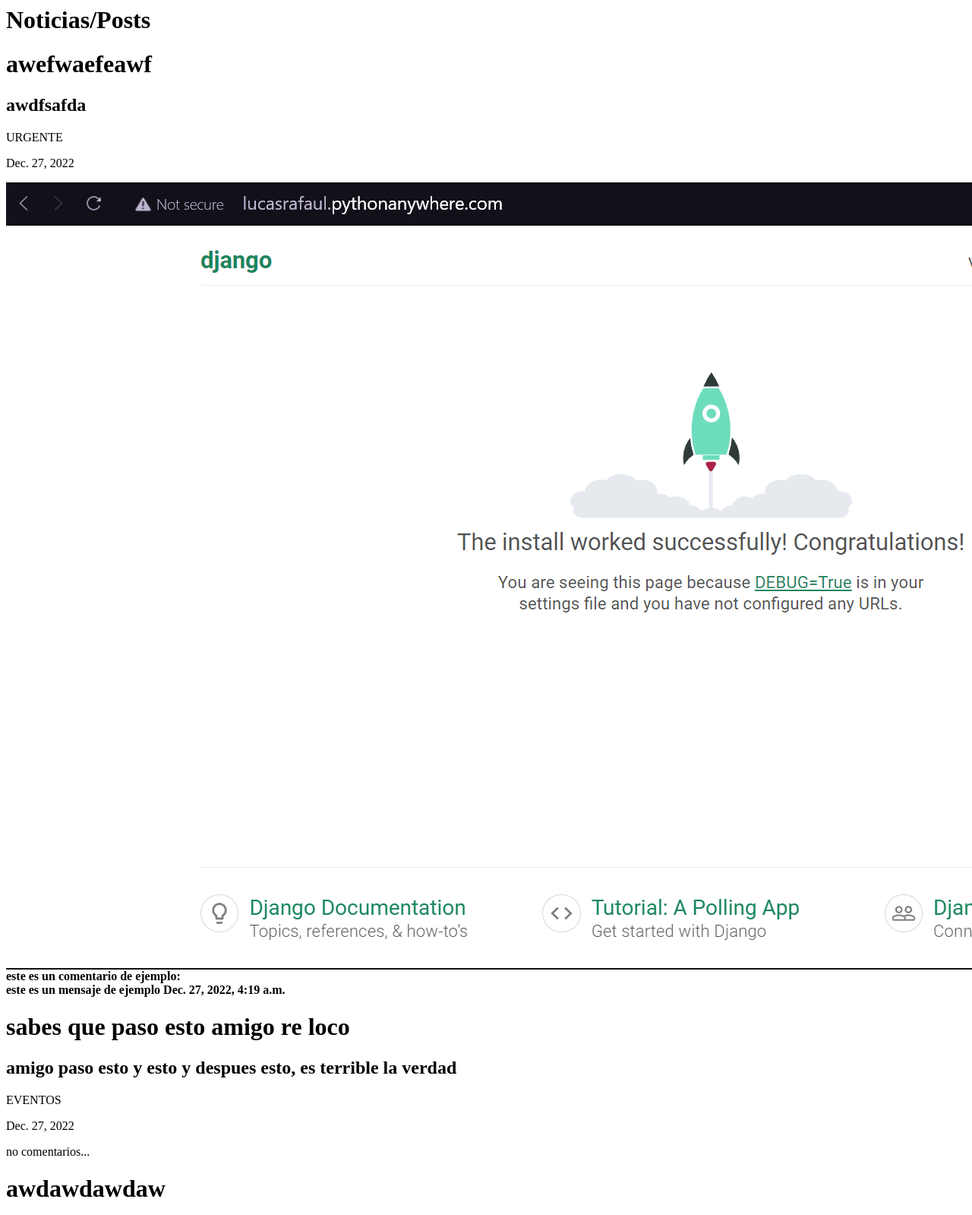
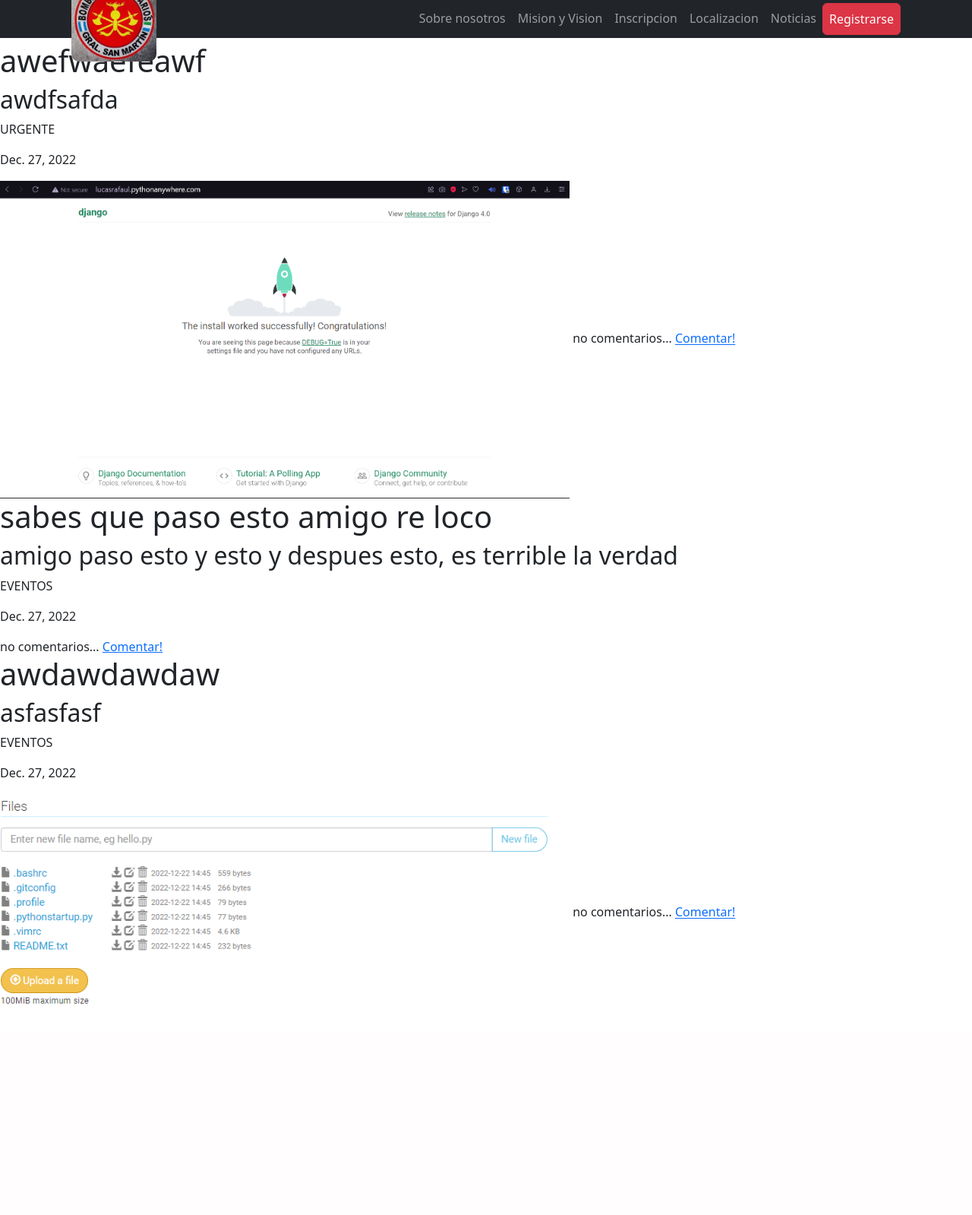
Before and after one commit to lucasRafaul/Pagina-Bomberos-Voluntarios, a Django app: page /posts/ in a window 1280 px wide; the page is wider, and only the part inside the window is pictured. Shown: the top 1599 px of that part at 76% size. After the commit the page ends 1321 px from the top of that part, so only its background shows below. Run offline with Django 3.2, Linux system fonts and the light colour scheme; data comes from the database, SQL or seed files in the repository; both versions use the stored data as it was after the commit.

Commit message:
Add files via upload

```diff
--- a/djangopractica/myproject/login/admin.py
+++ b/djangopractica/myproject/login/admin.py
@@ -1,6 +1,7 @@
 from django.contrib import admin
 from .models import *
 # Register your models here.
+
 admin.site.register(ejemplo)
 admin.site.register(Categoria)
 admin.site.register(Noticia)
--- a/djangopractica/myproject/login/models.py
+++ b/djangopractica/myproject/login/models.py
@@ -29,6 +29,7 @@
 
 
 class Comentario(models.Model):
+    id = models.AutoField(primary_key=True)
     noticia = models.ForeignKey(
         Noticia, related_name='comentarios', on_delete=models.CASCADE)
     nombre = models.CharField(max_length=255)
--- a/djangopractica/myproject/login/templates/blog.html
+++ b/djangopractica/myproject/login/templates/blog.html
@@ -10,9 +10,9 @@
 </head>
 <body>
     <form method="POST" enctype="multipart/form-data">
-    {% csrf_token %}
-    {{form.as_p}}
-        <button class="btn btn-danger" type="submit">Save</button>
+        {% csrf_token %}
+            {{form.as_p}}
+            <button class="btn btn-danger" type="submit">Save</button>
     </form>
 </body>
 </html>
--- a/djangopractica/myproject/login/templates/posts.html
+++ b/djangopractica/myproject/login/templates/posts.html
@@ -1,18 +1,41 @@
 {% load social_share %}
+<script src="https://cdn.jsdelivr.net/npm/bootstrap@5.1.3/dist/js/bootstrap.bundle.min.js"></script>
+<link rel="stylesheet" href="https://cdn.jsdelivr.net/npm/bootstrap@5.2.3/dist/css/bootstrap.min.css" rel="stylesheet" integrity="sha384-rbsA2VBKQhggwzxH7pPCaAqO46MgnOM80zW1RWuH61DGLwZJEdK2Kadq2F9CUG65" crossorigin="anonymous">
+<nav class="navbar navbar-expand-lg navbar-dark bg-dark fixed-top" id="mainNav" style="height: 50px;">
+    <div class="container px-4">
+        <img src="static/logoBomberosV.ico" alt="" id="logo" style="width: 7rem; border-radius: 10px;">
+        <button class="navbar-toggler" type="button" data-bs-toggle="collapse" data-bs-target="#navbarResponsive" aria-controls="navbarResponsive" aria-expanded="false" aria-label="Toggle navigation"><span class="navbar-toggler-icon"></span></button>
+        <div class="collapse navbar-collapse" id="navbarResponsive">
+            <ul class="navbar-nav ms-auto">
+                <li class="nav-item"><a class="nav-link" href="#about">Sobre nosotros</a></li>
+                <li class="nav-item"><a class="nav-link" href="#mision">Mision y Vision</a></li>
+                <li class="nav-item"><a class="nav-link" href="#Inscripcion">Inscripcion</a></li>
+                <li class="nav-item"><a class="nav-link" href="#Localizacion">Localizacion</a></li>
+                <li class="nav-item"><a class="nav-link" href="/blog/">Noticias</a></li>
+                <button class="btn btn-danger" style="padding: 8px;">Registrarse</button>
+            </ul>
+        </div>
+    </div>
+</nav>
 <h1>Noticias/Posts</h1>
-{% for noticia in noticias %}
+{% if not noticias %}
+    no hay noticias....
+{% else %}
+    {% for noticia in noticias %}
     <div>
         <h1>{{noticia.titulo}}</h1>
         <h2>{{noticia.contenido}}</h2>
         <p>{{noticia.categoria}}</p>
         <p>{{noticia.fecha_pub}}</p>
         {% if noticia.imagen %}
-        <img src="{{noticia.imagen.url}}">
+        <img src="{{noticia.imagen.url}}" width="750px">
         {% endif %}
-        {% if not noticia.comentarios.all %}
+        {% post_to_facebook object_or_url "Post to Facebook!" %}
+        {% if not comentarios.objects.all %}
             no comentarios...
+            <a href="#">Comentar!</a>
         {% else %}
-            {% for comentario in noticia.comentarios.all %}
+            {% for comentario in comentarios %}
                 <strong>
                     {{comentario.nombre}}: <br>
                     {{comentario.contenido}}
@@ -20,7 +43,8 @@
                 </strong>
             {% endfor %}
         {% endif %}
-        {% post_to_facebook object_or_url "Post to Facebook!" %}
+
+        <br>
+        {% endfor %}
     </div>
-
-{% endfor %}
+{% endif %}
--- a/djangopractica/myproject/login/views.py
+++ b/djangopractica/myproject/login/views.py
@@ -1,7 +1,11 @@
 from django.shortcuts import render, redirect
 from django.http import HttpResponse
+from django.views.generic import CreateView
+from django.views.generic.edit import FormView
 from .models import *
 from .forms import *
+from django.urls import reverse_lazy
+
 
 # Create your views here.
 
@@ -12,10 +16,6 @@
 
 def login(request):
     return render(request, 'login.html')
-
-
-def playground(request):
-    return render(request, 'playground.html')
 
 
 def create_post(request):
@@ -34,17 +34,14 @@
 
 def posts(request):
     noticias = Noticia.objects.all()
+    comentarios = Comentario.objects.all()
     return render(request, 'posts.html', {
         'noticias': noticias,
+        'comentarios': comentarios,
     })
 
 
-# def crearPost(request):
-    # if request.method == 'POST':
-    #post_form = CrearNoticia(request.POST or None, request.FILES or None)
-    # if post_form.is_valid():
-    # post_form.save()
-    # return redirect('posts')
-    # else:
-    #post_form = CrearNoticia()
-    # return render(request, 'blog.html', {'post_form': post_form})
+# def addComentario(CreateView):
+    #model = Comentario
+    #template_name = 'comentar.html'
+    #fields = '_all_'
--- a/djangopractica/myproject/myproject/urls.py
+++ b/djangopractica/myproject/myproject/urls.py
@@ -24,6 +24,7 @@
     path('', views.landing),
     path('blog/', views.create_post),
     path('posts/', views.posts),
+    #path('comentar/', views.addComentario),
     #path('images/', views.noticias),
 ] + static(settings.MEDIA_URL, document_root=settings.MEDIA_ROOT)
 
```
Also changed, not shown: djangopractica/myproject/login/templates/comentar.html (added, +12 -0 lines), djangopractica/myproject/db.sqlite3, djangopractica/myproject/media/images/8f8bb17dcda8d7f3394a988b10c22c2f.png (added), djangopractica/myproject/media/images/bac66bd7e324f1b4ef6353720ace7bd7.png (added), djangopractica/myproject/media/images/captura_python.png (added).
